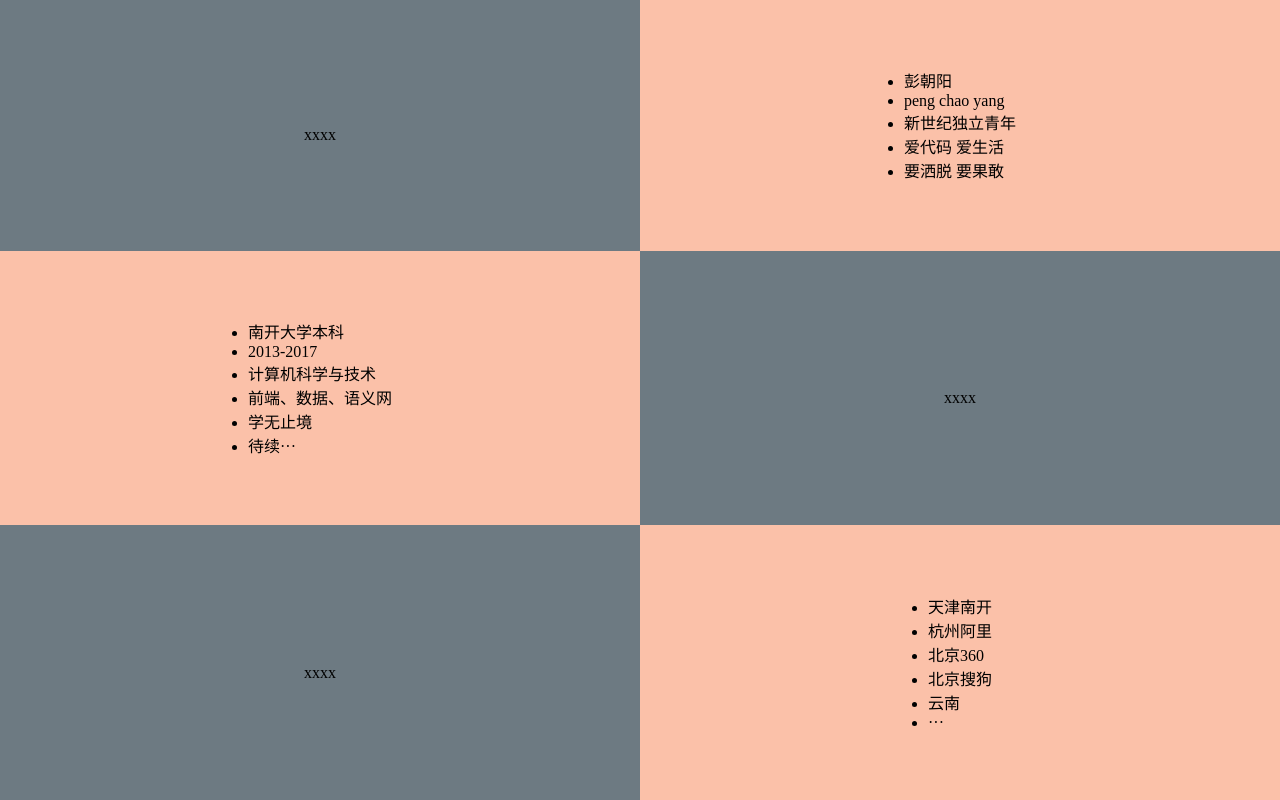
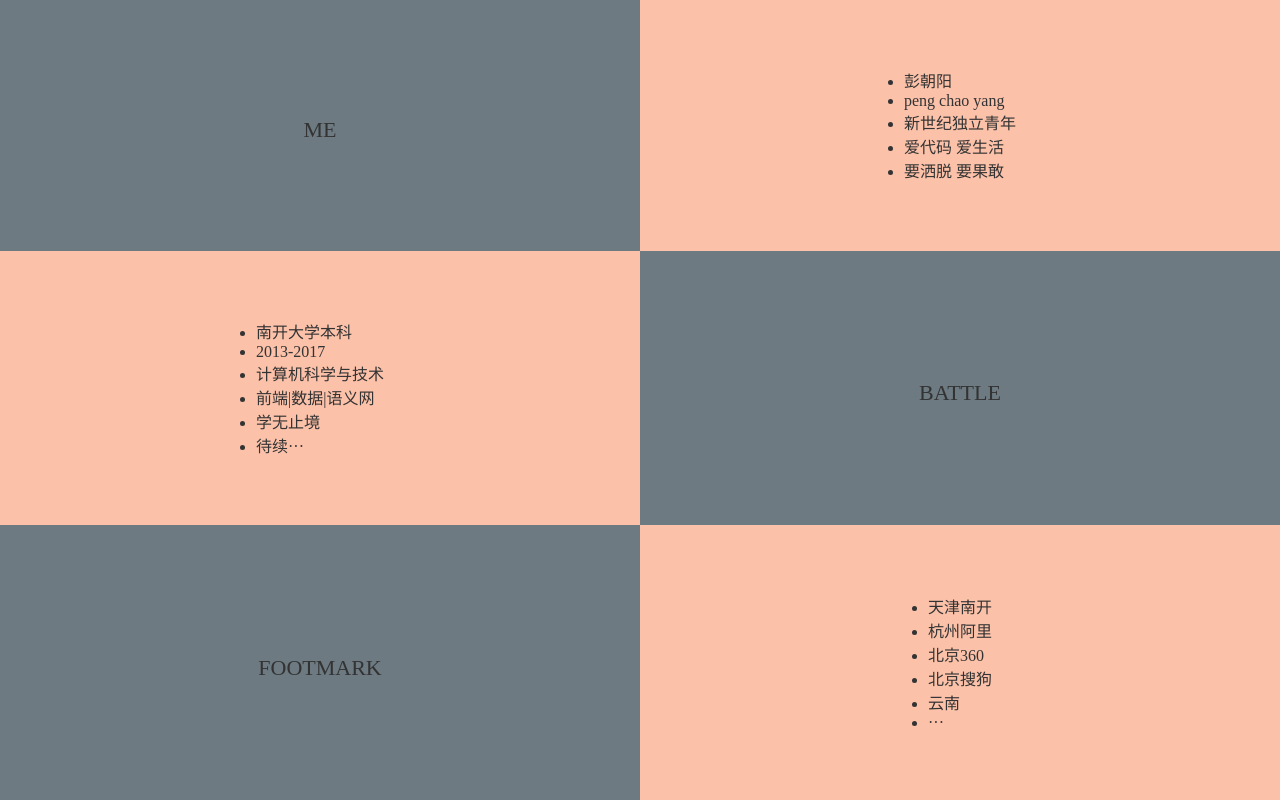
Before and after one commit to secreter/resume_app, a Vue app: page /#/baseinfo in a window 1280 px wide. Built offline with nearby package versions, Linux system fonts and the light colour scheme; a small style sheet from the web is missing.

Commit message:
finishi baseinfo

```diff
--- a/src/components/pageBaseinfo.vue
+++ b/src/components/pageBaseinfo.vue
@@ -2,7 +2,7 @@
   <div class="page-baseinfo">
   	<div class="box">
   		<span class="iconfont icon-xiyangwushi"></span>
-  		<p class="info-title">xxxx</p>
+  		<p class="info-title">me</p>
   	</div>
   	<div class="box">
 		<ul class="info-ul">
@@ -19,18 +19,18 @@
 			<li class="info-li">南开大学本科</li>
 			<li class="info-li">2013-2017</li>
 			<li class="info-li">计算机科学与技术</li>
-			<li class="info-li">前端、数据、语义网</li>
+			<li class="info-li">前端|数据|语义网</li>
 			<li class="info-li">学无止境</li>
 			<li class="info-li">待续···</li>
 		</ul>
   	</div>
   	<div class="box">
   		<span class="iconfont icon-zhandou"></span>
-  		<p class="info-title">xxxx</p>
+  		<p class="info-title">battle</p>
   	</div>
   	<div class="box">
   		<span class="iconfont icon-diqu"></span>
-  		<p class="info-title">xxxx</p>
+  		<p class="info-title">footmark</p>
   	</div>
   	<div class="box">
   		<ul class="info-ul">
@@ -81,6 +81,9 @@ export default {
 			.info-ul{
 
 			}
+			.info-li{
+				color: #333;
+			}
 		}
 		.box:nth-of-type(1),
 		.box:nth-of-type(4),
@@ -90,12 +93,15 @@ export default {
 			flex-direction: column;
 			justify-content: center;
 			align-items: center;
-
+			color: #333;
 			.iconfont{
 				font-size: 80px;
-				margin-bottom: 20px;
+				margin-bottom: 10px;
+
 			}
 			.info-title{
+				font-size: 22px;
+				text-transform: uppercase;
 			}
 
 			.-icon-study{
```
